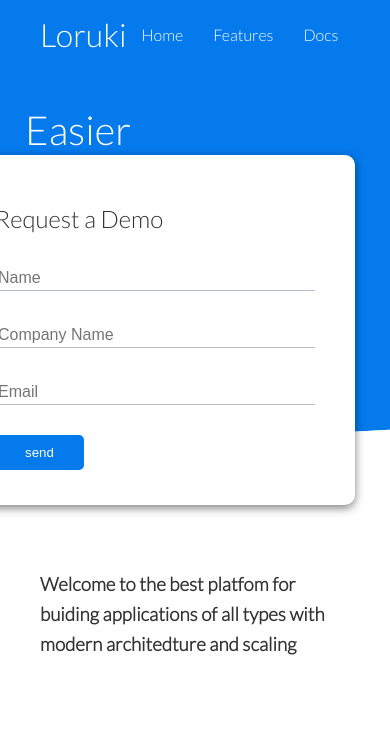
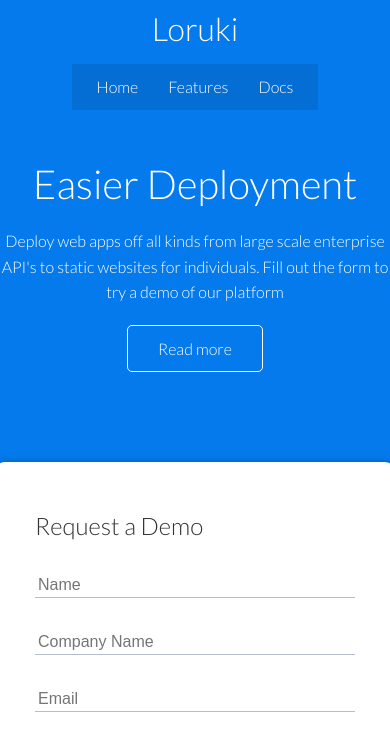
Before and after one commit to hartdr74/lokuri, a plain HTML site: page index.html in a window 390 px wide. Shown: the top 739 px of the page. Drawn offline with Linux system fonts and the light colour scheme; files that its build step writes are made by us from their sources.

Commit message:
Add files via upload

```diff
--- a/style.css
+++ b/style.css
@@ -90,7 +90,7 @@ img {
 
 .showcase .grid {
   overflow: visible;
-  grid-template-columns: 55% 45%;
+  grid-template-columns: 55% auto;
   gap: 30px;
 }
 
@@ -186,7 +186,7 @@ img {
 .languages .card {
   text-align: center;
   margin: 18px 10px 40px;
-  transition: transform 0.2s ease-in;
+  transition: transform 0.2s ease-in; /* makes the transition of translateY appear smoother */
 }
 
 .languages .card {
@@ -196,9 +196,51 @@ img {
 
 .languages .card:hover {
   transform: translateY(-15px);
+} /*-15 makes it go up 15px */
+
+/* Footer */
+.footer .social a {
+  margin: 0 10px;
 }
 
-/* Footer */
-.footer .social a{
-  margin 0 10px;
+/* Tablets and under - refer 1:17:09 Build a Responsive Website | HTML, CSS Grid, Flexbox & More */
+@media (max-width: 768px) {
+  .grid,
+  .showcase .grid,
+  .stats .grid,
+  .cli .grid,
+  .cloud .grid {
+    grid-template-columns: 1fr;
+    grid-template-rows: 1fr;
+  }
+  .showcase {
+    height: auto;
+  }
+
+  .showcase-text {
+    text-align: center;
+    margin-top: 40px;
+  }
+
+  .showcase-form {
+    justify-self: center;
+    margin: auto;
+  }
 }
+
+/* Mobile */
+
+@media (max-width: 500px) {
+  .navbar {
+    height: 110px;
+  }
+
+  .navbar .flex {
+    flex-direction: column;
+  }
+
+  .navbar ul {
+    padding: 10px;
+    background-color: rgba(0, 0, 0, 0.1);
+  }
+}
```
